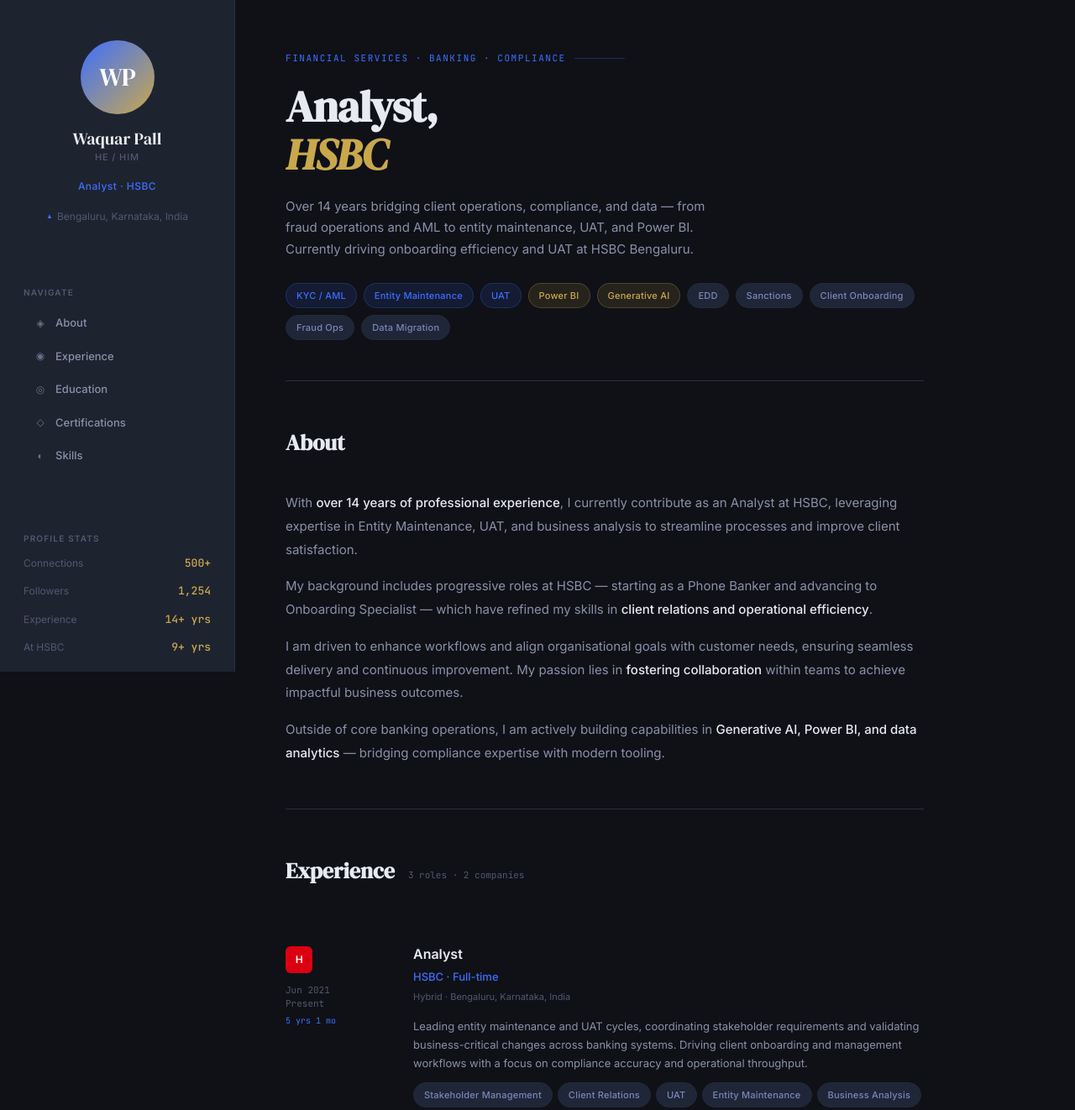
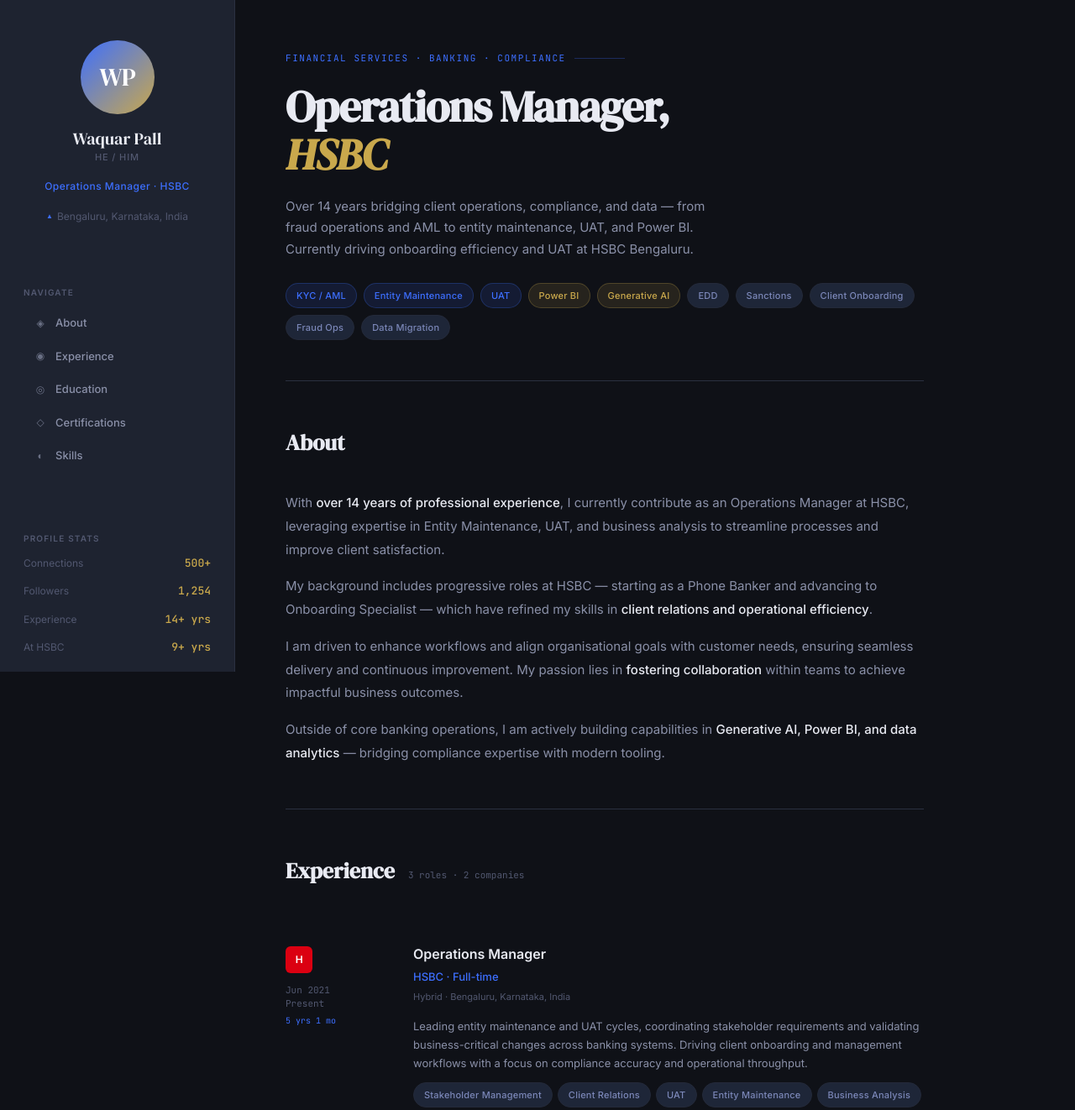
Before and after one commit to waquarpall/Waquar-Pall, a plain HTML site: page index.html in a window 1280 px wide. Shown: the top 1322 px of the page at 84% size. Drawn offline with Linux system fonts and the light colour scheme.

Commit message:
Change job title from Analyst to Operations Manager

```diff
--- a/index.html
+++ b/index.html
@@ -622,7 +622,7 @@
         <div class="sidebar-name">Waquar Pall</div>
         <div class="sidebar-pronoun">He / Him</div>
       </div>
-      <div class="sidebar-title">Analyst · HSBC</div>
+      <div class="sidebar-title">Operations Manager · HSBC</div>
       <div class="sidebar-location">Bengaluru, Karnataka, India</div>
     </div>
 
@@ -676,7 +676,7 @@
     <!-- HERO -->
     <section class="hero">
       <div class="hero-eyebrow">Financial Services · Banking · Compliance</div>
-      <h1 class="hero-headline">Analyst,<br><em>HSBC</em></h1>
+      <h1 class="hero-headline">Operations Manager,<br><em>HSBC</em></h1>
       <p class="hero-subhead">
         Over 14 years bridging client operations, compliance, and data — from fraud operations and AML to entity maintenance, UAT, and Power BI. Currently driving onboarding efficiency and UAT at HSBC Bengaluru.
       </p>
@@ -700,7 +700,7 @@
         <h2 class="section-title">About</h2>
       </div>
       <div class="about-text">
-        <p>With <span class="about-highlight">over 14 years of professional experience</span>, I currently contribute as an Analyst at HSBC, leveraging expertise in Entity Maintenance, UAT, and business analysis to streamline processes and improve client satisfaction.</p>
+        <p>With <span class="about-highlight">over 14 years of professional experience</span>, I currently contribute as an Operations Manager at HSBC, leveraging expertise in Entity Maintenance, UAT, and business analysis to streamline processes and improve client satisfaction.</p>
         <p>My background includes progressive roles at HSBC — starting as a Phone Banker and advancing to Onboarding Specialist — which have refined my skills in <span class="about-highlight">client relations and operational efficiency</span>.</p>
         <p>I am driven to enhance workflows and align organisational goals with customer needs, ensuring seamless delivery and continuous improvement. My passion lies in <span class="about-highlight">fostering collaboration</span> within teams to achieve impactful business outcomes.</p>
         <p>Outside of core banking operations, I am actively building capabilities in <span class="about-highlight">Generative AI, Power BI, and data analytics</span> — bridging compliance expertise with modern tooling.</p>
@@ -715,7 +715,7 @@
       </div>
       <div class="exp-list">
 
-        <!-- HSBC: Analyst -->
+        <!-- HSBC: Operations Manager -->
         <div class="exp-item">
           <div class="exp-meta">
             <div class="exp-company-logo logo-hsbc">H</div>
@@ -723,7 +723,7 @@
             <div class="exp-duration">5 yrs 1 mo</div>
           </div>
           <div>
-            <div class="exp-role">Analyst</div>
+            <div class="exp-role">Operations Manager</div>
             <div class="exp-company">HSBC · Full-time</div>
             <div class="exp-type">Hybrid · Bengaluru, Karnataka, India</div>
             <p style="font-size:13px;color:var(--text-secondary);line-height:1.7;">Leading entity maintenance and UAT cycles, coordinating stakeholder requirements and validating business-critical changes across banking systems. Driving client onboarding and management workflows with a focus on compliance accuracy and operational throughput.</p>
@@ -759,7 +759,7 @@
           </div>
         </div>
 
-        <!-- WNS: Program Analyst -->
+        <!-- WNS: Program Operations Manager -->
         <div class="exp-item">
           <div class="exp-meta">
             <div class="exp-company-logo logo-wns">W</div>
@@ -767,7 +767,7 @@
             <div class="exp-duration">5 yrs 7 mos</div>
           </div>
           <div>
-            <div class="exp-role">Program Analyst</div>
+            <div class="exp-role">Program Operations Manager</div>
             <div class="exp-company">WNS · Full-time</div>
             <div class="exp-type">On-site · Bengaluru, Karnataka, India</div>
             <p style="font-size:13px;color:var(--text-secondary);line-height:1.7;">Delivered business process outsourcing services with a strong focus on data migration projects and customer engagement programs. Collaborated across cross-functional teams to ensure accurate data transfers and process continuity during migrations.</p>
```
